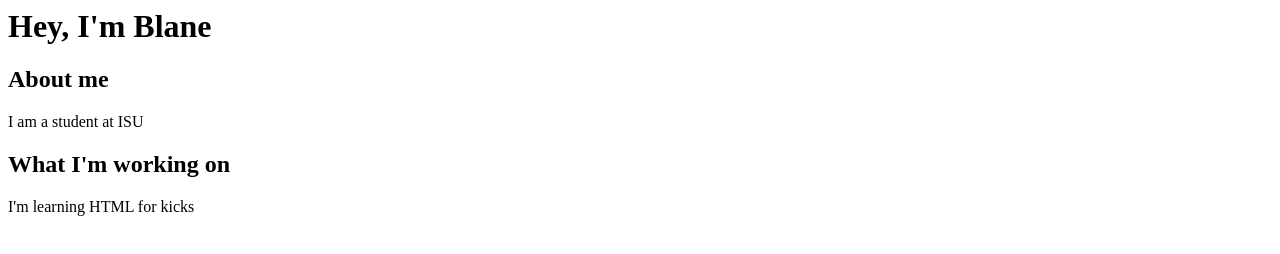
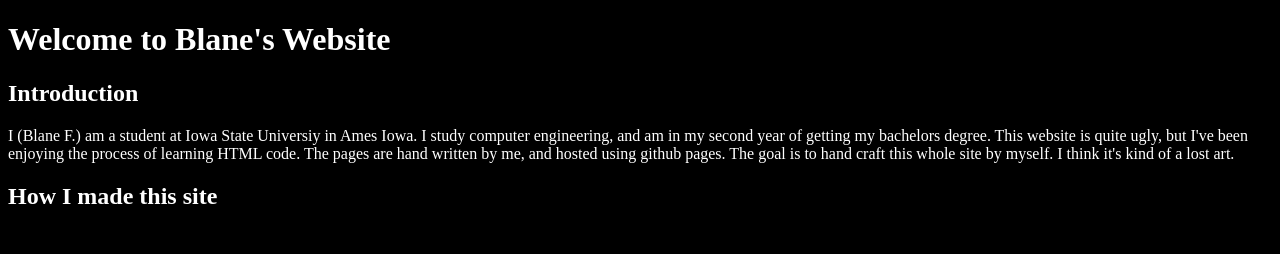
Before and after one commit to Blane-Fullmer/mywebsite, a plain HTML site: page index.html in a window 1280 px wide. Drawn offline with Linux system fonts and the light colour scheme.

Commit message:
Add files via upload
The dark mode update

```diff
--- a/index.html
+++ b/index.html
@@ -1,16 +1,16 @@
+<!DOCTYPE html>
 
 <html>
-    <h1>
-        Hey, I'm Blane
-    </h1>
-    <body>
-        <h2>About me</h2>
-        <p>
-            I am a student at ISU
-        </p>
-        <h2>What I'm working on</h2>
-        <p>
-            I'm learning HTML for kicks
-        </p>
-    </body>
+
+<head>
+    <title>Blane's Website</title>
+</head>
+<body style ="background-color: black";>
+    <h1 style="color: white">Welcome to Blane's Website</h1>
+    <h2 style="color: white">Introduction</h2>
+    <p style="color: white">I (Blane F.) am a student at Iowa State Universiy in Ames Iowa. I study computer engineering, and am in my second year of getting my bachelors degree. This website is quite ugly, but I've been enjoying the process of learning HTML code. The pages are hand written by me, and hosted using github pages. The goal is to hand craft this whole site by myself. I think it's kind of a lost art.</p>
+
+    <h2 style="color: white">How I made this site</h2>
+</body>
+
 </html>
```
